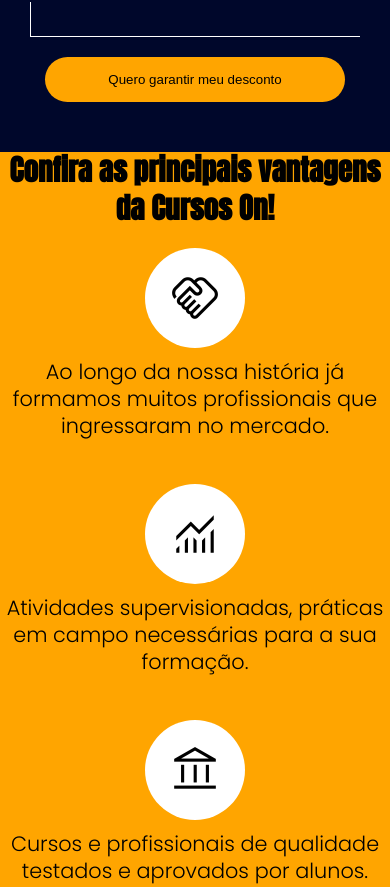
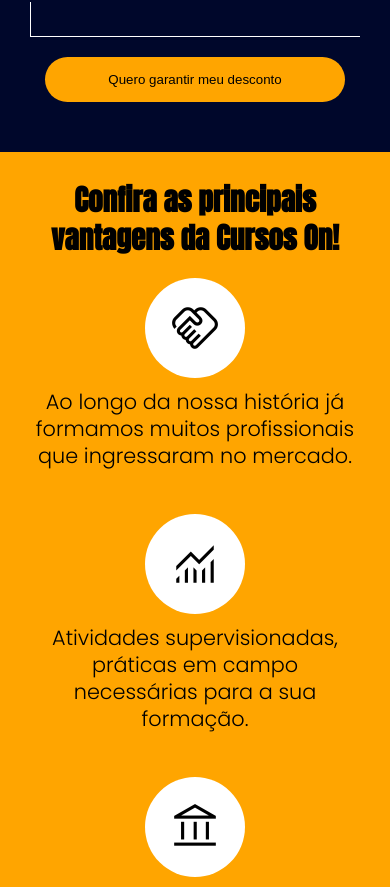
Before and after one commit to matheuspfalconi/Landing_Page_Cursos_On, a plain HTML site: page index.html in a window 390 px wide. Shown: the part 943-1830 px from the top of the page. Drawn offline with nearby package versions, Linux system fonts and the light colour scheme.

Commit message:
Change classes to suit responsive design

```diff
--- a/index.html
+++ b/index.html
@@ -82,6 +82,7 @@
 			</section>
 
 			<section class="section_benefits">
+				<div class="content_benefits">
 					<div class="div_title_benefits">
 						<h2 class="title_benefits">Confira as principais vantagens da Cursos On!</h2>
 					</div>
@@ -161,6 +162,7 @@
 							</li>
 						</ul>
 					</div>
+				</div>
 			</section>
 		</main>
 	</body>
```
Lines whose indentation alone changed are shown as unchanged.
